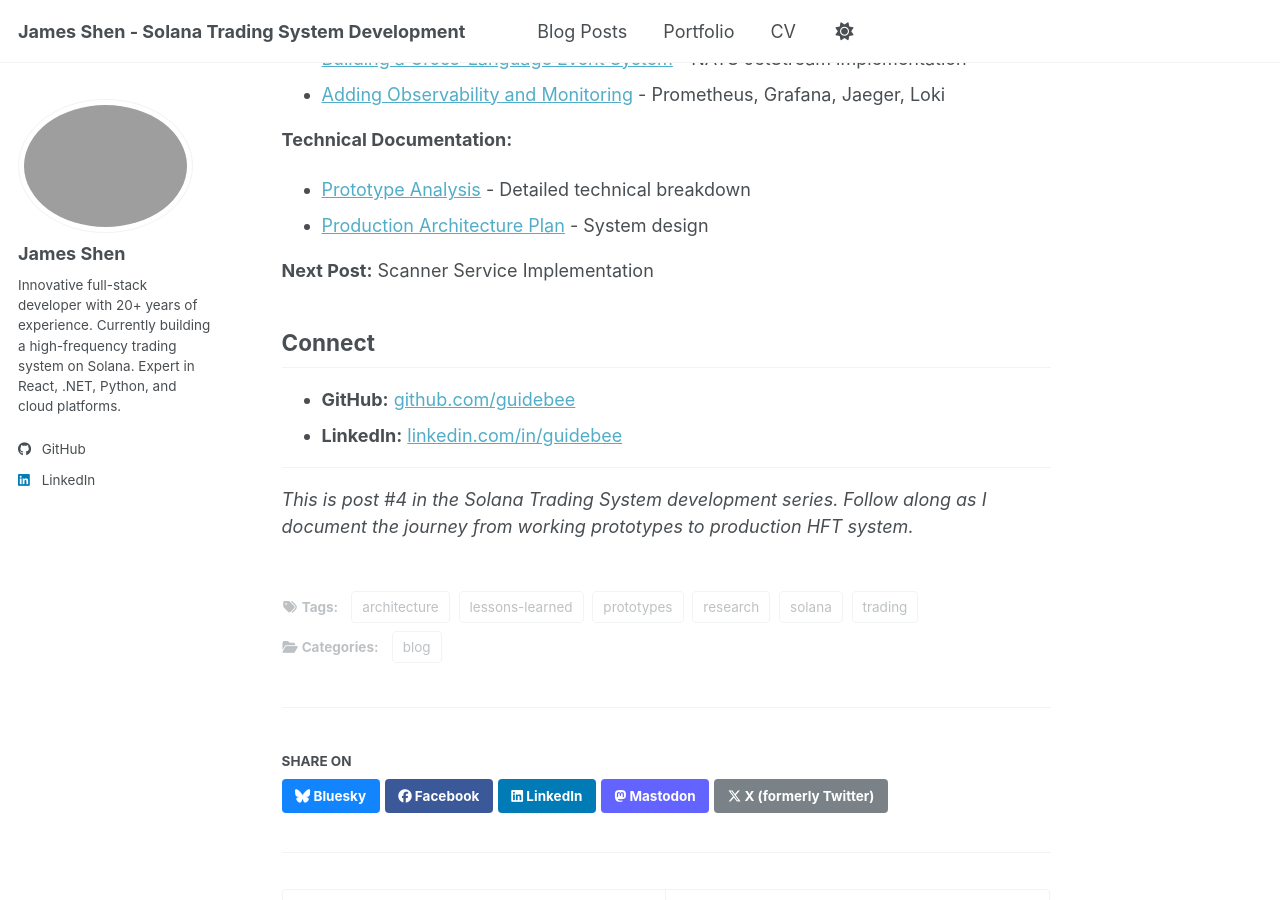
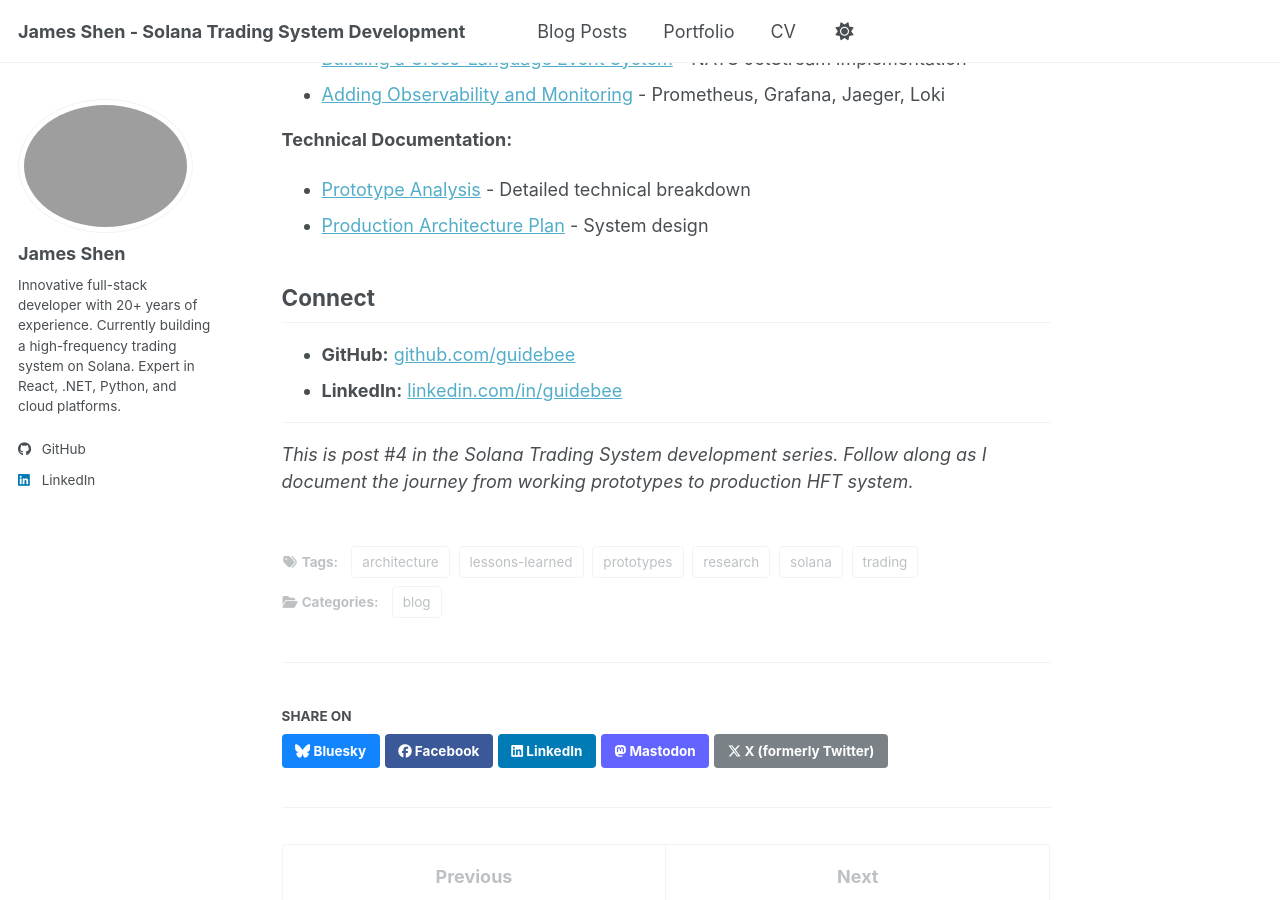
Before and after one commit to guidebee/guidebee.github.io, a Jekyll site: the page built from _posts/2025-12-07-three-prototypes-foundation-solana-trading-system.md, in a window 1280 px wide and 900 px high, scrolled down 12634 px. Built offline with Jekyll 4.4.1, drawn with Linux system fonts in a browser that asks for light colours; a script bundle is joined from its source files by our own code; library files that are not in the unit come from our copies.

```diff
--- a/_posts/2025-12-07-three-prototypes-foundation-solana-trading-system.md
+++ b/_posts/2025-12-07-three-prototypes-foundation-solana-trading-system.md
@@ -360,7 +360,6 @@
 - [Prototype Analysis](https://github.com/guidebee/solana-trading-system/blob/main/docs/01-prototype-analysis.md) - Detailed technical breakdown
 - [Production Architecture Plan](https://github.com/guidebee/solana-trading-system/blob/main/docs/02-production-architecture-plan.md) - System design
 
-**Next Post:** Scanner Service Implementation
 
 ## Connect
 
```
